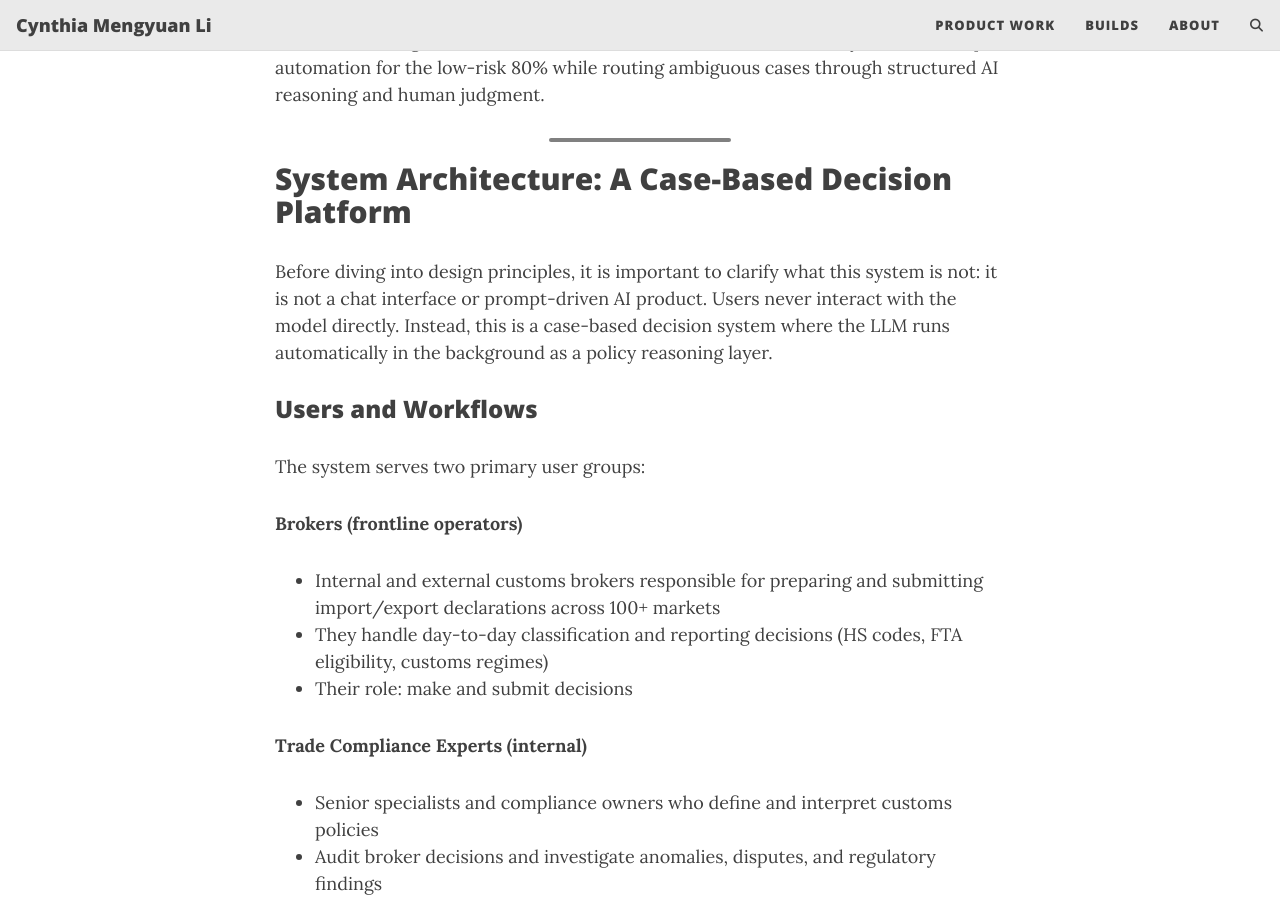
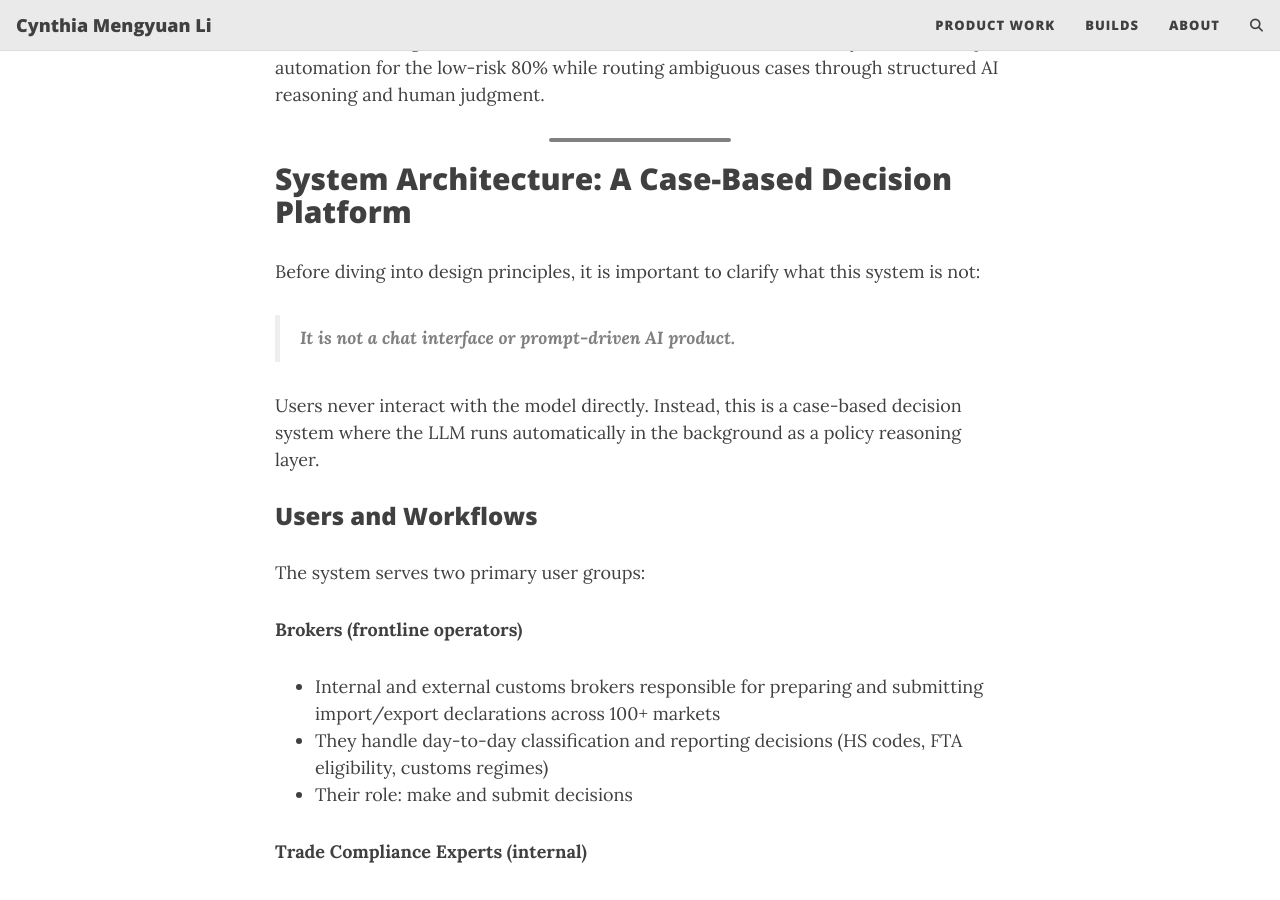
Before and after one commit to cynthialmy/cynthialmy.github.io, a Jekyll site: the page built from _posts/2026-01-28-ai-customs-compliance-system.md, in a window 1280 px wide and 900 px high, scrolled down 2637 px. Built offline with Jekyll 4.4.1, drawn with Linux system fonts in a browser that asks for light colours; comment, search, counter and statistics services are not loaded.

Commit message:
added metrics

```diff
--- a/_posts/2026-01-28-ai-customs-compliance-system.md
+++ b/_posts/2026-01-28-ai-customs-compliance-system.md
@@ -71,7 +71,11 @@ The chosen design balanced these tradeoffs: a **case-based decision system** tha
 
 ## System Architecture: A Case-Based Decision Platform
 
-Before diving into design principles, it is important to clarify what this system is not: it is not a chat interface or prompt-driven AI product. Users never interact with the model directly. Instead, this is a case-based decision system where the LLM runs automatically in the background as a policy reasoning layer.
+Before diving into design principles, it is important to clarify what this system is not:
+
+> **It is not a chat interface or prompt-driven AI product.**
+
+Users never interact with the model directly. Instead, this is a case-based decision system where the LLM runs automatically in the background as a policy reasoning layer.
 
 ### Users and Workflows
 
```
